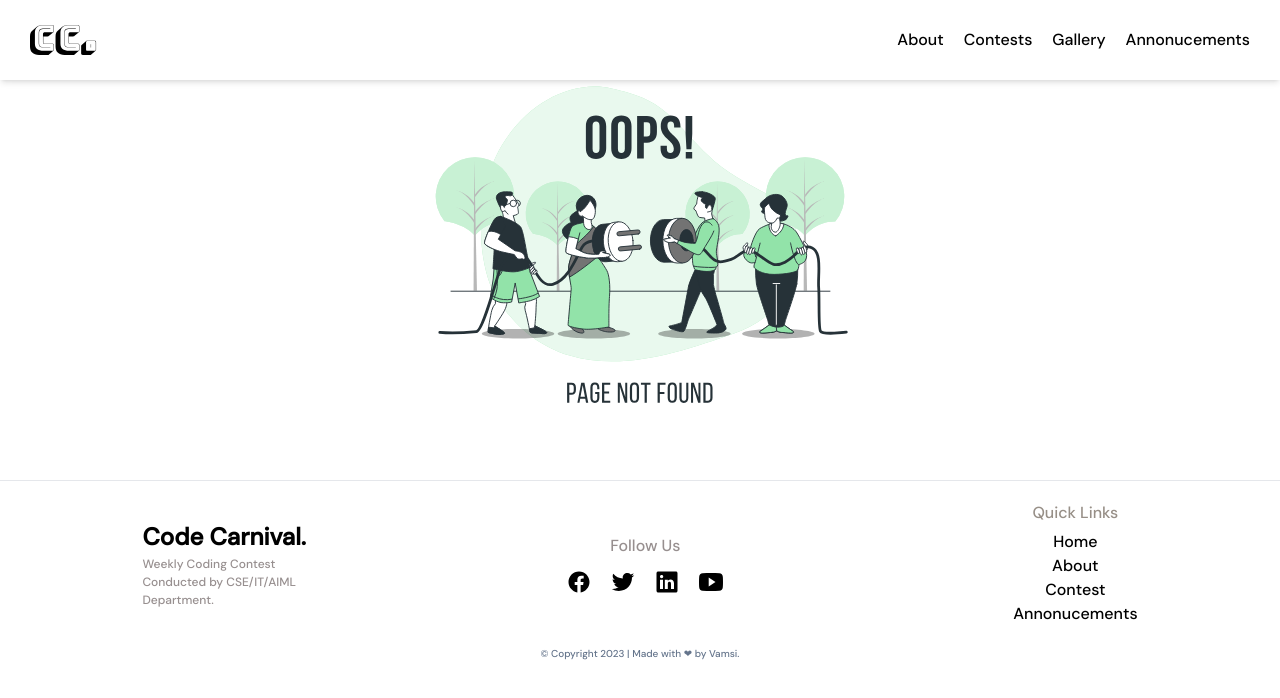
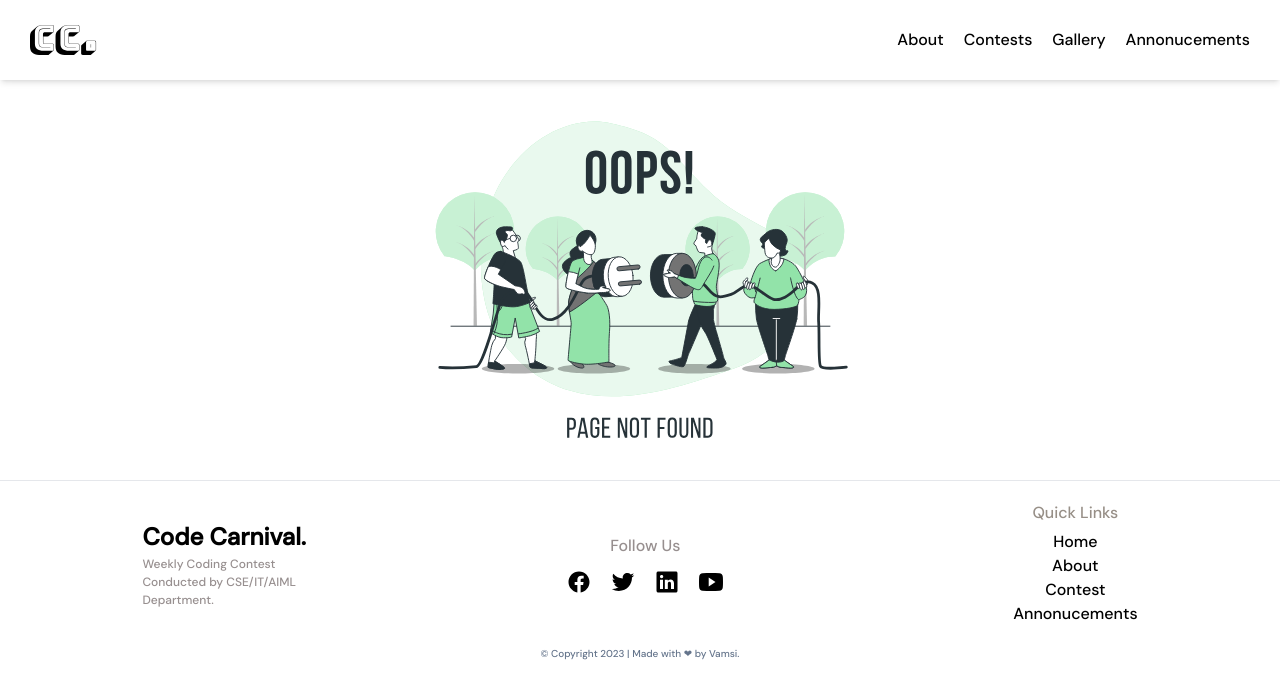
Before and after one commit to Vamsi-Praveen/CC-V2, a React (Vite) app: page /about in a window 1280 px wide. Shown: the top 698 px of the page. Built offline with nearby package versions, Linux system fonts and the light colour scheme.

Commit message:
errorpage added paddin

```diff
--- a/src/pages/ErrorPage.jsx
+++ b/src/pages/ErrorPage.jsx
@@ -7,7 +7,7 @@ const ErrorPage = () => {
   return (
     <section>
       <Header/>
-      <div className='flex items-center w-full h-[480px] justify-center pt-[10px] pb-[50px]'>
+      <div className='flex items-center w-full h-[480px] justify-center pt-[5rem] pb-[50px]'>
         <img src={error} alt='Error Page Not Found 404' className='h-[480px] pt-[40px]'/>
       </div>
       <Footer/>
```
